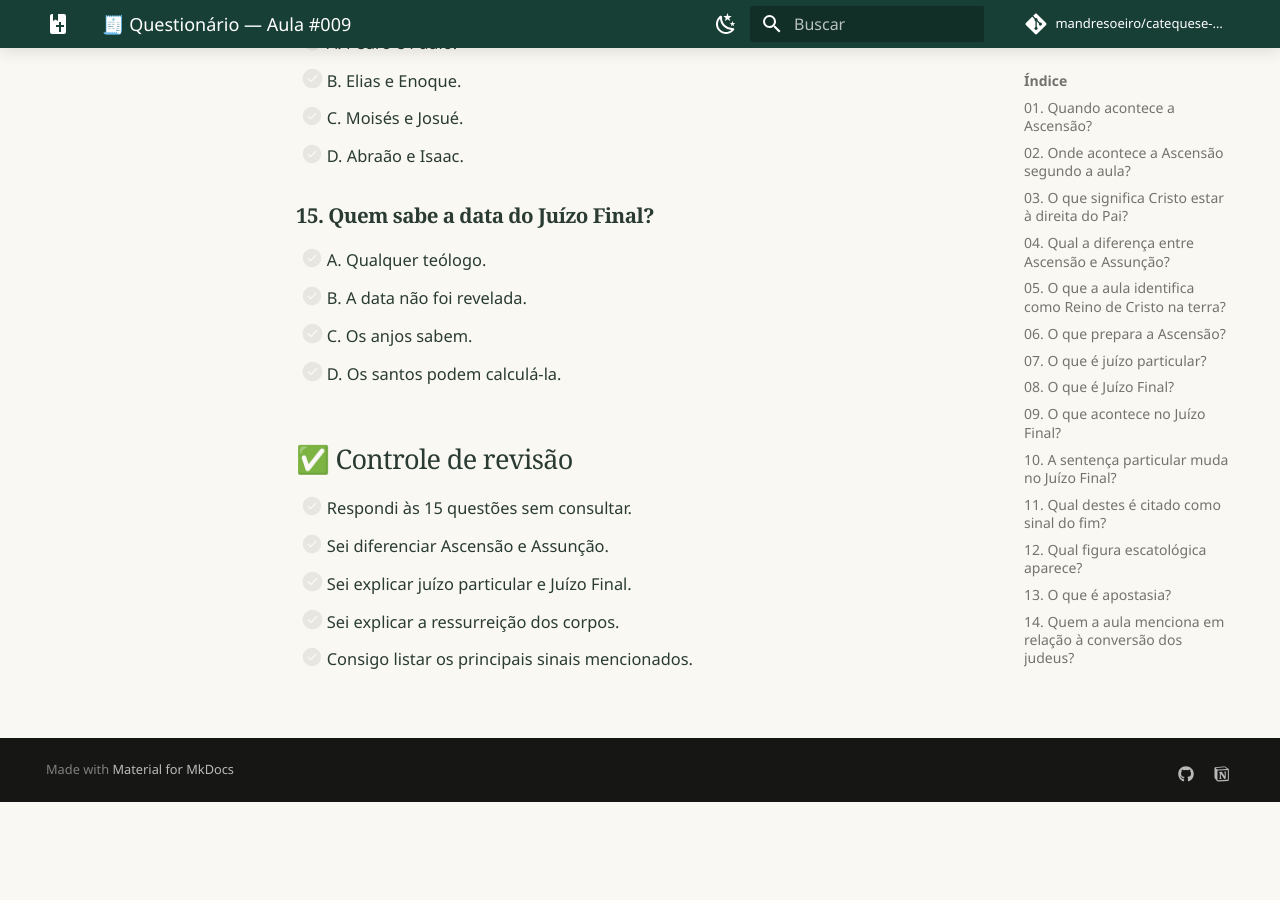
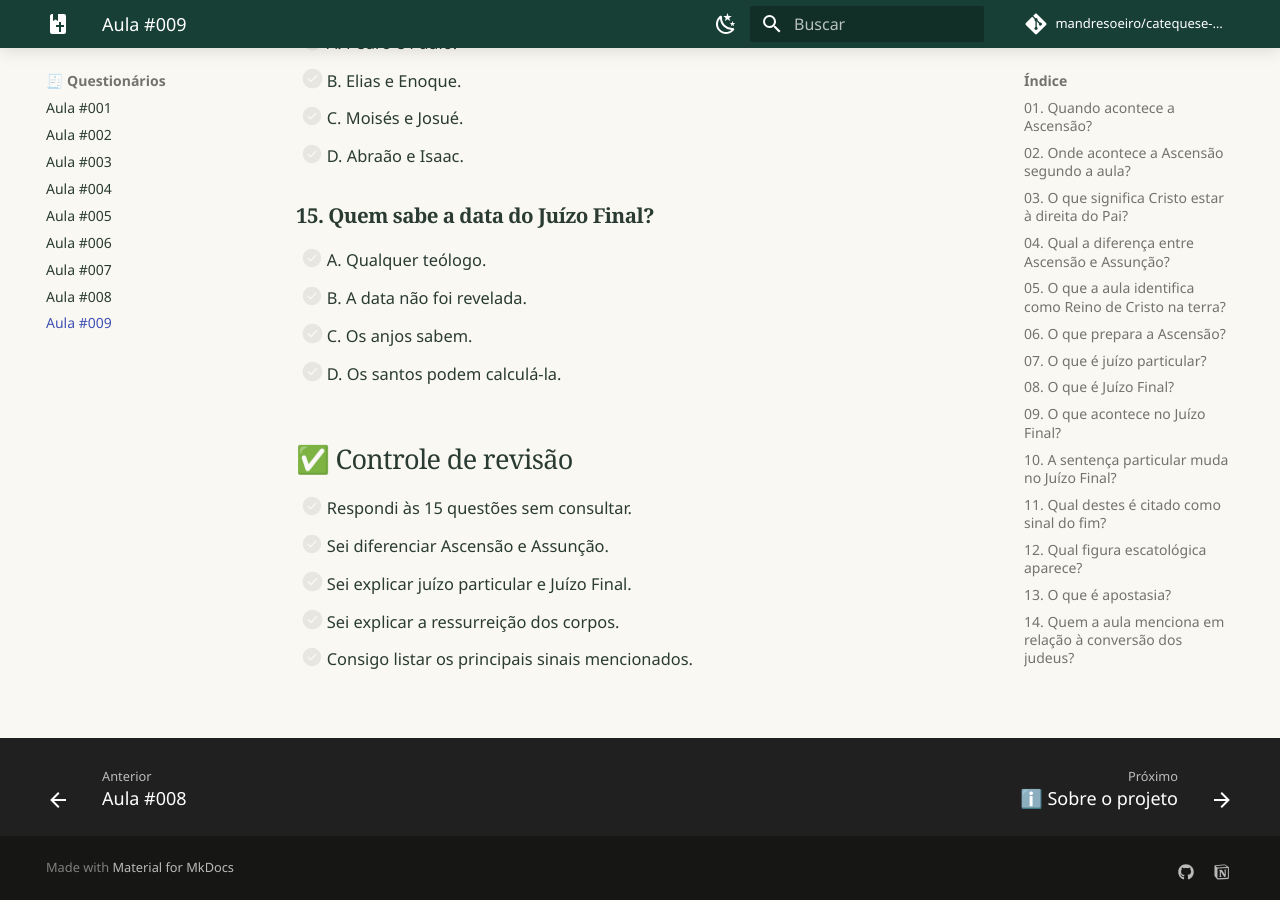
Before and after one commit to mandresoeiro/catequese-tradicional, an MkDocs documentation site: the page built from docs/questionarios/aula-09.md, in a window 1280 px wide and 900 px high, scrolled down 3254 px. Built offline with MkDocs 1.6.1 and Material for MkDocs 9.7.7, drawn with Linux system fonts in a browser that asks for light colours; comment, search, counter and statistics services are not loaded; before the commit the page ends 4056 px from its top, so only the background shows below that.

Commit message:
nav: adiciona aula 009 e questionário

```diff
--- a/mkdocs.yml
+++ b/mkdocs.yml
@@ -49,6 +49,7 @@ nav:
       - "Aula #006 — Encarnação do Verbo": aulas/aula-06.md
       - "Aula #007 — Concebido do Espírito Santo, nasceu de Maria Virgem": aulas/aula-07.md
       - "Aula #008 — Desceu aos Infernos e Ressurgiu": aulas/aula-08.md
+      - "Aula #009 — Subiu aos Céus e há de vir julgar os vivos e os mortos": aulas/aula-09.md
   - 📚 Dicionário Geral: dicionario.md
   - 🧾 Questionários:
       - "Aula #001": questionarios/aula-01.md
@@ -59,6 +60,7 @@ nav:
       - "Aula #006": questionarios/aula-06.md
       - "Aula #007": questionarios/aula-07.md
       - "Aula #008": questionarios/aula-08.md
+      - "Aula #009": questionarios/aula-09.md
   - ℹ️ Sobre o projeto: sobre.md
   - 📝 Notion: https://app.notion.com/p/3da3fd17d4d4804b8f1fd881fe445019
 
```
